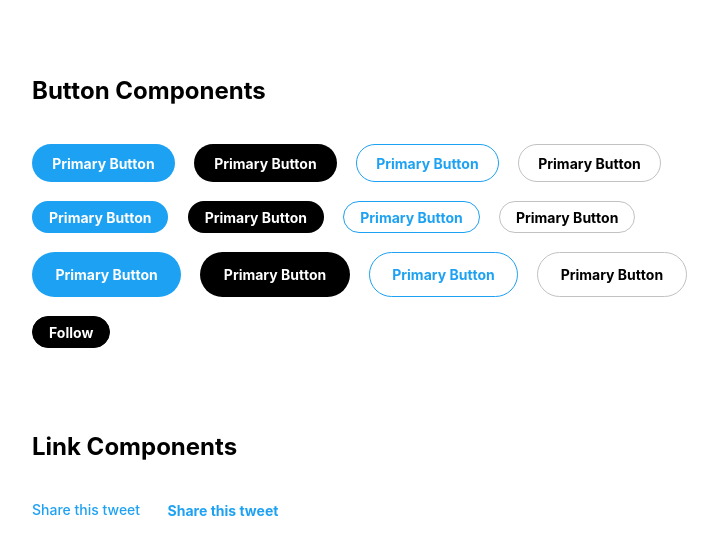
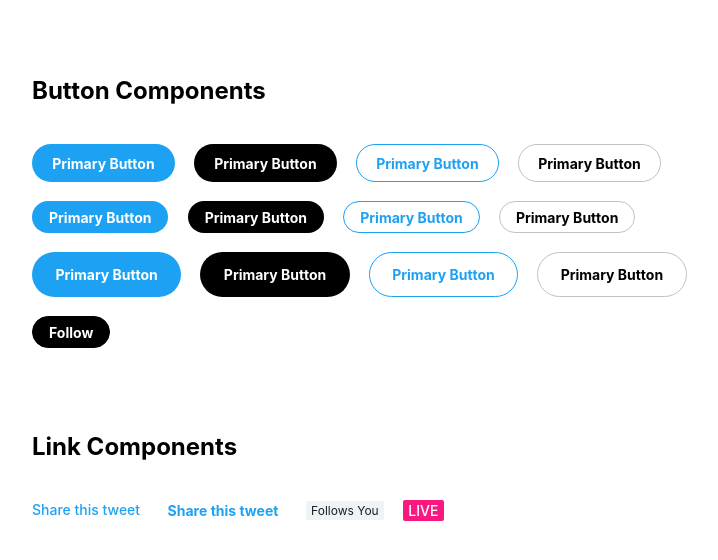
Before and after one commit to yashsehgal/twitter-ui-kit, a React (Create React App) app: page / in a window 1280 px wide. Shown: the top 560 px of the page, without its empty margins (24-742 px from the left). Built offline with nearby package versions, Linux system fonts and the light colour scheme.

Commit message:
[Feature UI Component]: Tag variations added

```diff
--- a/src/App.js
+++ b/src/App.js
@@ -3,6 +3,8 @@ import FollowButton from "./components/Button/FollowButton";
 import DefaultLink from "./components/Link";
 import ActionLink from "./components/Link/ActionLink";
 import './components/style.css';
+import Tag from "./components/Tag";
+import LiveTag from "./components/Tag/LiveTag";
 
 export default function App() {
   return (
@@ -110,6 +112,8 @@ export default function App() {
         }}>
           <DefaultLink>Share this tweet</DefaultLink>
           <ActionLink>Share this tweet</ActionLink>
+          <Tag>Follows You</Tag>
+          <LiveTag />
         </div>
       </div>
     </div>
--- /dev/null
+++ b/src/components/Tag/LiveTag.js
@@ -0,0 +1,12 @@
+import React from 'react';
+import './tag-style.css';
+
+export default function LiveTag() {
+    return (
+        <React.Fragment>
+            <span className="live-tag">
+                LIVE
+            </span>
+        </React.Fragment>
+    )
+}
--- /dev/null
+++ b/src/components/Tag/index.js
@@ -0,0 +1,30 @@
+import React from "react";
+import './tag-style.css';
+
+export default function Tag({
+    children,
+    style,
+    onClick,
+    className,
+    id
+}) {
+    const tagProperties = {
+        'children': children,
+        'style': style,
+        'onClick': onClick,
+        'className': (className) ? `tag ${className}` : `tag`,
+        'id': (id) ? id : ''
+    };
+    return (
+        <React.Fragment>
+            <span
+                className={tagProperties.className}
+                id={tagProperties.id}
+                onClick={tagProperties.onClick}
+                style={tagProperties.style}
+            >
+                {tagProperties.children}
+            </span>
+        </React.Fragment>
+    )
+}
--- /dev/null
+++ b/src/components/Tag/tag-style.css
@@ -0,0 +1,27 @@
+.tag {
+  padding: 0.125rem 0.325rem;
+  display: flex;
+  flex-direction: column;
+  align-items: center;
+  justify-content: center;
+  gap: 0.2rem;
+  background: var(--primary-gray-light);
+  color: var(--primary-dimmed-bg-theme);
+  font-weight: 400;
+  font-size: 12px;
+  border-radius: 2px;
+}
+
+.live-tag {
+  background: var(--ui-theme-pink);
+  padding: 0.125rem 0.325rem;
+  display: flex;
+  flex-direction: column;
+  align-items: center;
+  justify-content: center;
+  gap: 0.2rem;
+  color: var(--standard-white);
+  font-weight: 500;
+  font-size: 14px;
+  border-radius: 2px;
+}/*# sourceMappingURL=tag-style.css.map */
--- /dev/null
+++ b/src/components/Tag/tag-style.scss
@@ -0,0 +1,28 @@
+
+.tag {
+    padding: 0.125rem 0.325rem;
+    display: flex;
+    flex-direction: column;
+    align-items: center;
+    justify-content: center;
+    gap: 0.2rem;
+    background: var(--primary-gray-light);
+    color: var(--primary-dimmed-bg-theme);
+    font-weight: 400;
+    font-size: 12px;
+    border-radius: 2px;
+}
+
+.live-tag {
+    background: var(--ui-theme-pink);
+    padding: 0.125rem 0.325rem;
+    display: flex;
+    flex-direction: column;
+    align-items: center;
+    justify-content: center;
+    gap: 0.2rem;
+    color: var(--standard-white);
+    font-weight: 500;
+    font-size: 14px;
+    border-radius: 2px;
+}
--- a/src/components/style.css
+++ b/src/components/style.css
@@ -4,6 +4,7 @@
   --primary-blue-solid-hover: #1B94DE;
   --primary-blue-outline-hover: #1B94DE12;
   --primary-blue-outline-hover-dark: #1B94DE3D;
+  --primary-gray-light: #eff3f4;
   --primary-dimmed-bg-theme: #15202B;
   --primary-black-theme: #000000;
   --dimmed-bg-overlay: #192734;
--- a/src/components/style.scss
+++ b/src/components/style.scss
@@ -10,6 +10,7 @@
     // blue color while hovering on outlined blue elements
     --primary-blue-outline-hover: #1B94DE12;
     --primary-blue-outline-hover-dark: #1B94DE3D;
+    --primary-gray-light: #eff3f4;
     // dimmed-bg color for dimmed theme
     --primary-dimmed-bg-theme: #15202B;
     // black theme color for dark/black theme
```
Also changed, not shown: 2 other files (tests, documents, lock files or other folders).
